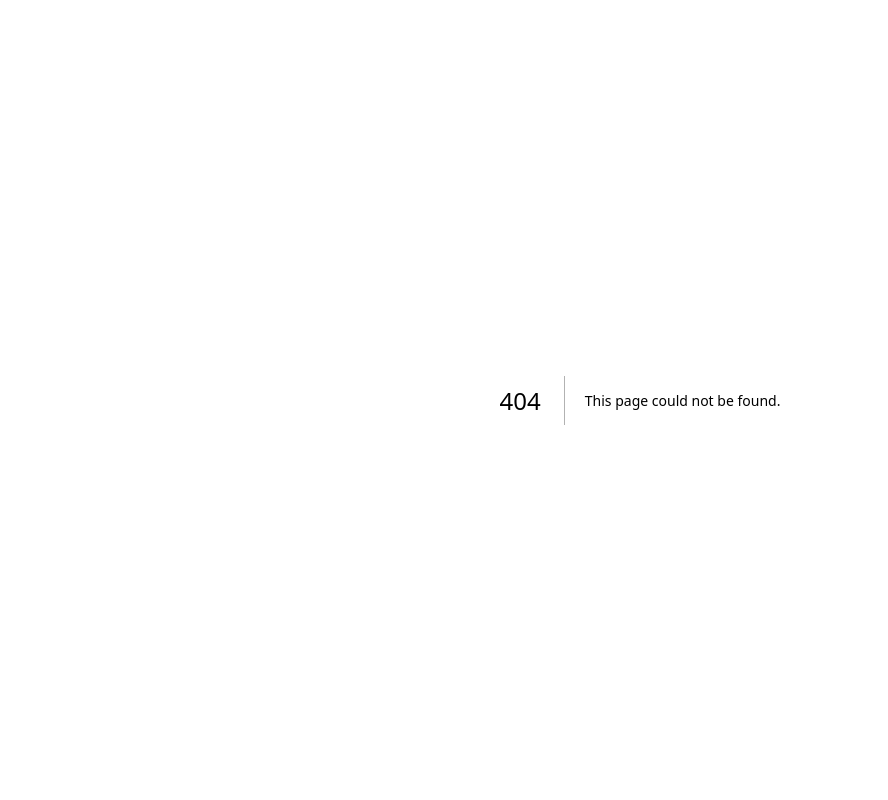
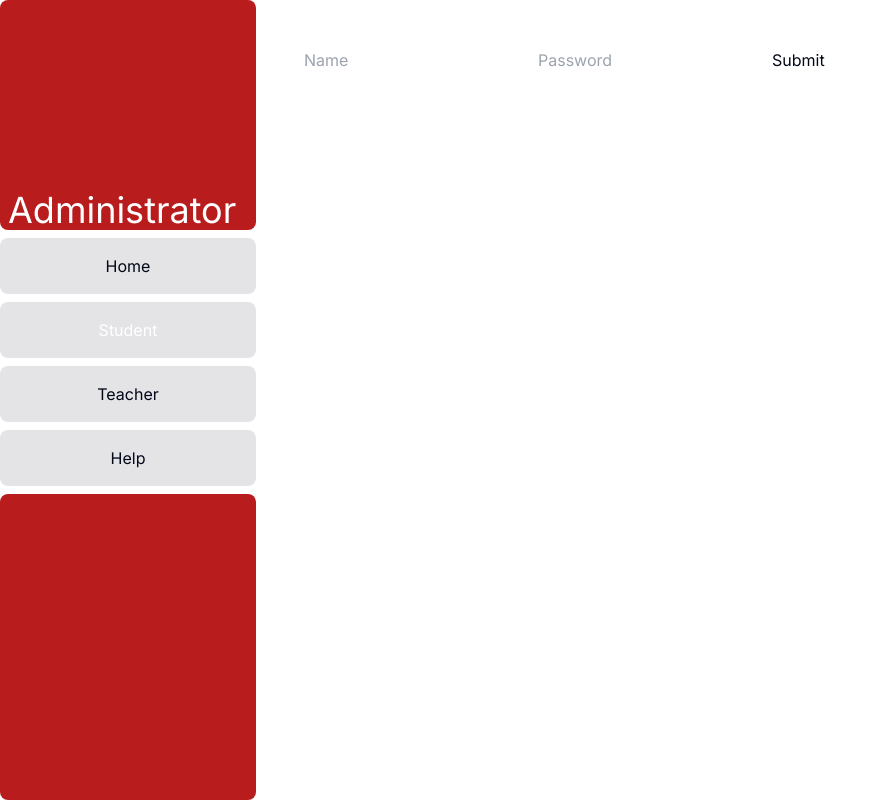
Before and after one commit to 1Edum/EscolaMVC, a Next.js app: page /admin/student in a window 1280 px wide. Before the commit this address had no page. Shown: the whole page, without its empty margins (0-888 px from the left). Built offline with nearby package versions, Linux system fonts and the light colour scheme.

Commit message:
sheat: add page student

```diff
--- /dev/null
+++ b/app/admin/_components/Input.tsx
@@ -0,0 +1,97 @@
+'use client'
+
+// pages/admin/components/StudentInput.js
+
+import { useState } from 'react';
+
+export default function Input() {
+  const [name, setName] = useState('');
+  const [password, setPassword] = useState('');
+
+  const handleSubmit = async (e: React.FormEvent<HTMLFormElement>) => {
+    e.preventDefault();
+
+    const res = await fetch('/pages/api/students', {
+      method: 'POST',
+      headers: {
+        'Content-Type': 'application/json',
+      },
+      body: JSON.stringify({ name, password }),
+    });
+
+    if (res.ok) {
+      const data = await res.json();
+      console.log(data);
+    } else {
+      console.error('Failed to submit form');
+    }
+  };
+
+  return (
+    <form onSubmit={handleSubmit}>
+      <input
+        type="text"
+        value={name}
+        onChange={(e) => setName(e.target.value)}
+        placeholder="Name"
+        required
+      />
+      <input
+        type="password"
+        value={password}
+        onChange={(e) => setPassword(e.target.value)}
+        placeholder="Password"
+        required
+      />
+      <button type="submit">Submit</button>
+    </form>
+  );
+}
+
+/*
+import { useState } from 'react';
+
+export default function Input() {
+  const [name, setName] = useState('');
+  const [password, setPassword] = useState('');
+
+  const handleSubmit = async (e: React.FormEvent<HTMLFormElement>) => {
+    e.preventDefault();
+
+    const res = await fetch('/api/users', {
+      method: 'POST',
+      headers: {
+        'Content-Type': 'application/json',
+      },
+      body: JSON.stringify({ name, password }),
+    });
+
+    if (res.ok) {
+      const data = await res.json();
+      console.log(data);
+    } else {
+      console.error('Failed to submit form');
+    }
+  };
+
+  return (
+    <form onSubmit={handleSubmit}>
+      <input
+        type="text"
+        value={name}
+        onChange={(e) => setName(e.target.value)}
+        placeholder="Name"
+        required
+      />
+      <input
+        type="password"
+        value={password}
+        onChange={(e) => setPassword(e.target.value)}
+        placeholder="Password"
+        required
+      />
+      <button type="submit">Submit</button>
+    </form>
+  );
+}
+*/
--- /dev/null
+++ b/app/admin/student/page.tsx
@@ -0,0 +1,15 @@
+
+import React from 'react'
+import Input from '../_components/Input'
+
+
+
+function Page() {
+  return (
+    <section>
+      <Input />
+    </section>
+  )
+}
+
+export default Page
```
